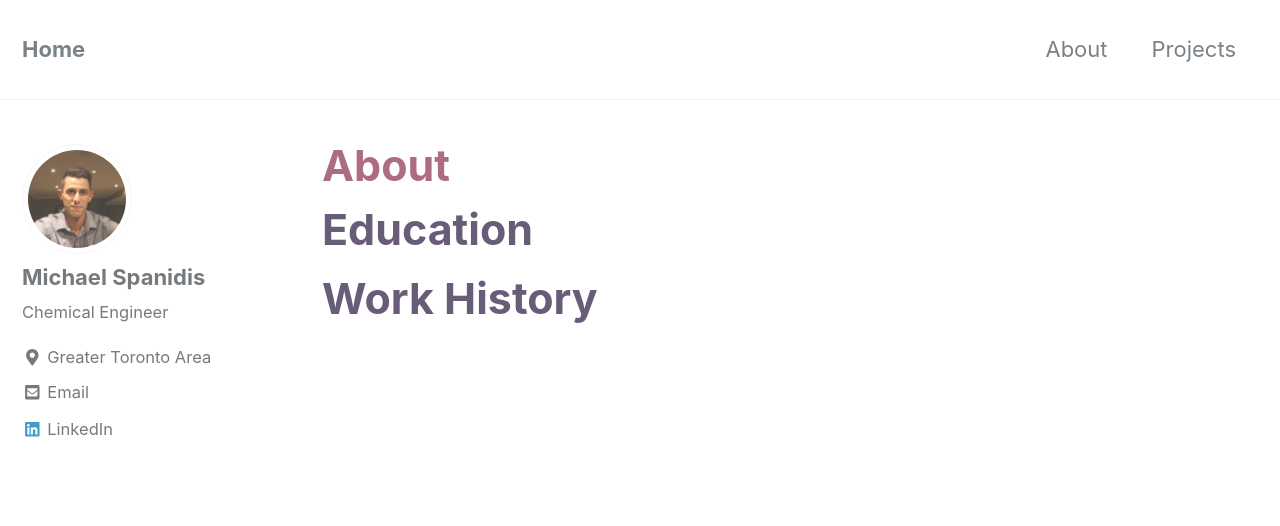
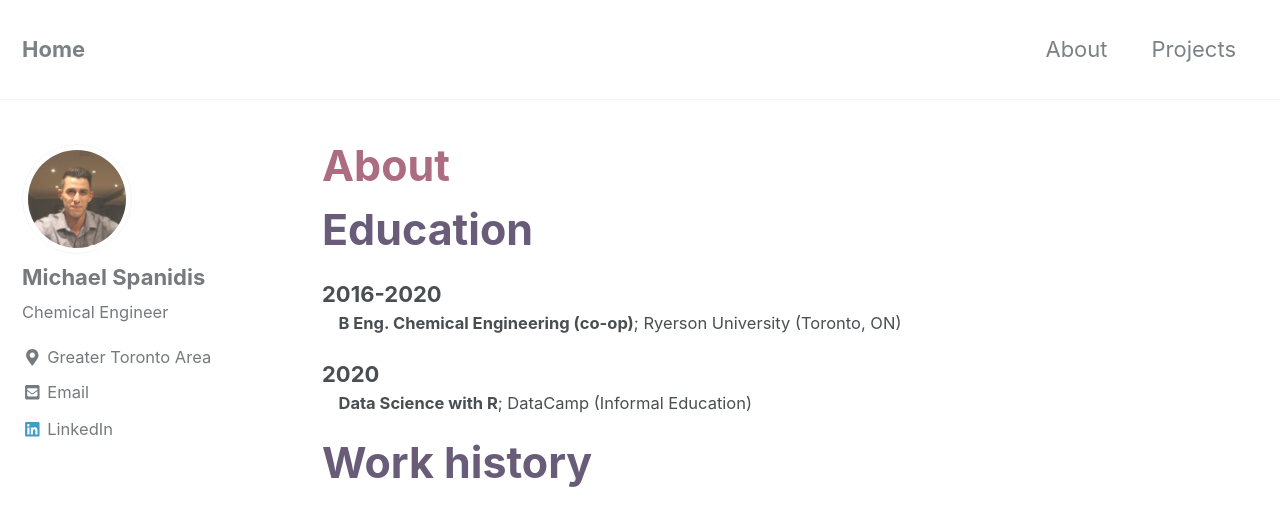
Before and after one commit to michaelspanidis/michaelspanidis.github.io, a Jekyll site: the page built from _pages/about.md, in a window 1280 px wide and 900 px high. Shown: the top 526 px of the window. Built offline with Jekyll 4.4.1, drawn with Linux system fonts in a browser that asks for light colours; nearby versions of some CDN libraries.

Commit message:
changes30

```diff
--- a/_pages/about.md
+++ b/_pages/about.md
@@ -4,5 +4,10 @@ permalink: /about/
 ---
 
 # <span style="color:rgb(104,92,121);font-size:1.25em;">Education</span>
+2016-2020
+:   **B Eng. Chemical Engineering (co-op)**; Ryerson University (Toronto, ON)
 
-# <span style="color:rgb(104,92,121);font-size:1.25em;">Work History</span>
+2020
+:   **Data Science with R**; DataCamp (Informal Education)
+
+# <span style="color:rgb(104,92,121);font-size:1.25em;">Work history</span>
```
